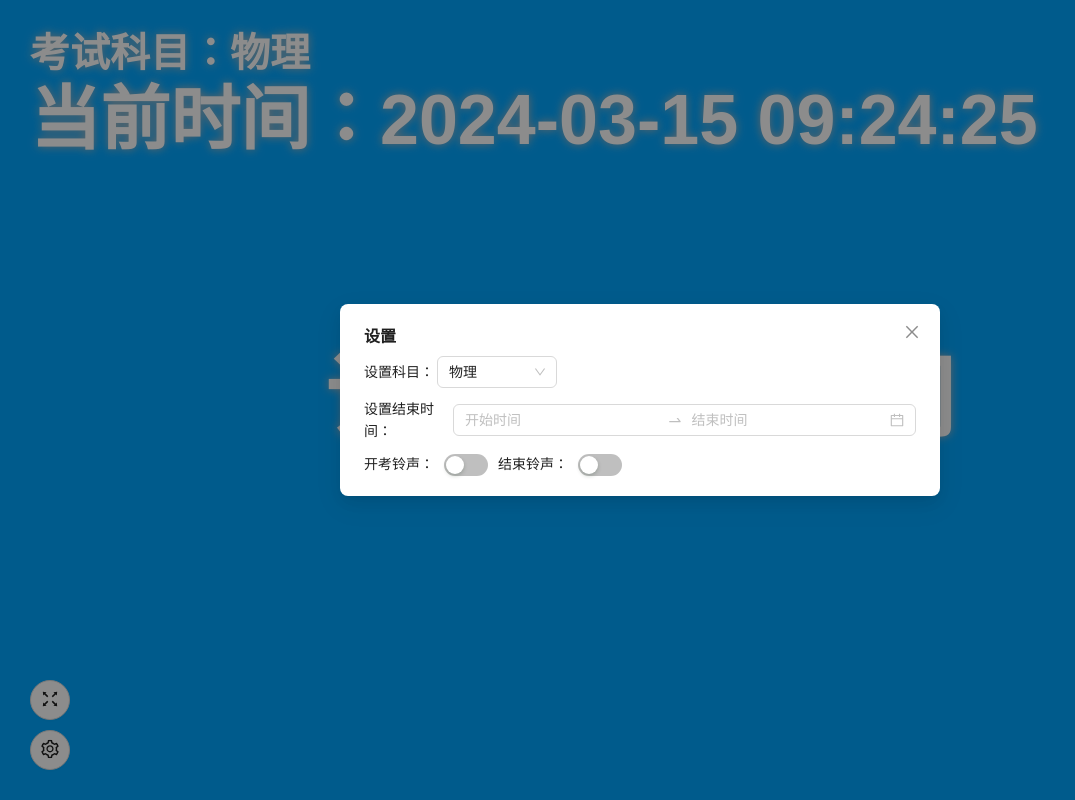
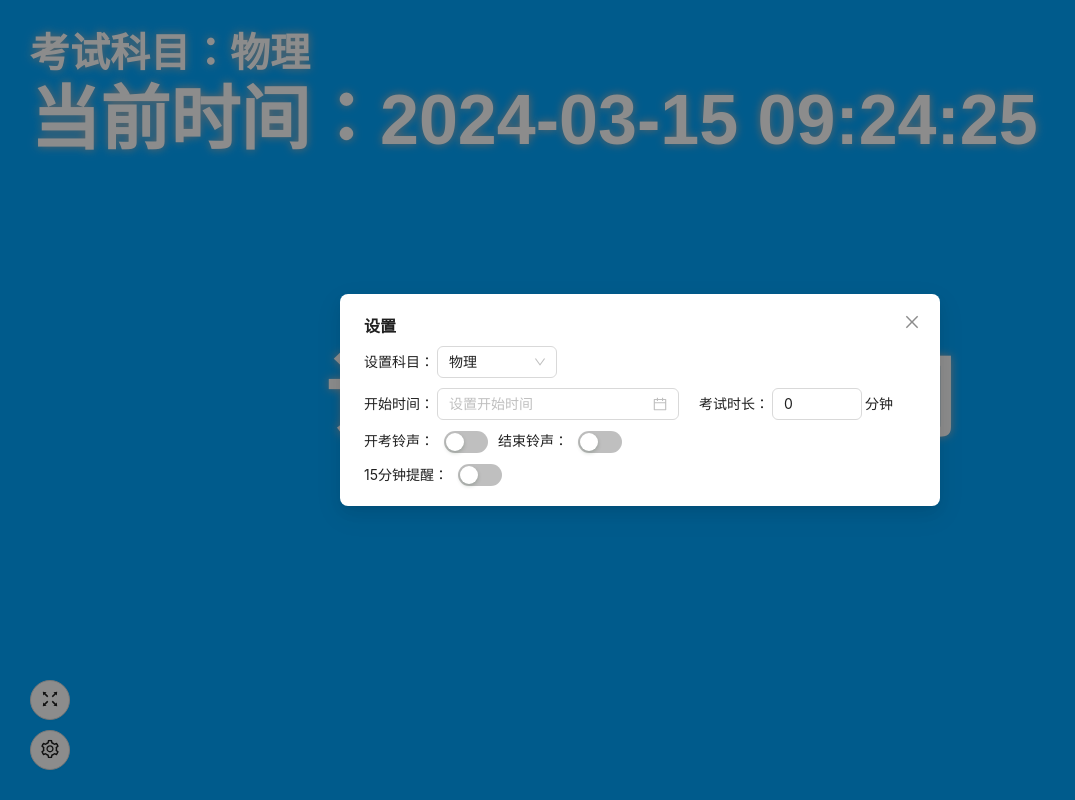
Before and after one commit to sumruler/examCountDown, a Vue app: page / in a window 1280 px wide. Both pictures are taken after a click on the button 50 px from the left and 750 px from the top of the page. Shown: the whole page, without its empty margins (0-1075 px from the left). Built offline with nearby package versions, Linux system fonts and the light colour scheme.

Commit message:
修改了时间设置的方式，增加了结束前15min提醒

```diff
--- a/src/App.vue
+++ b/src/App.vue
@@ -76,26 +76,22 @@ const subjects = ref([ //科目列表
 const subject = ref('物理')
 const setting = ref(false);
 const range = ref([]) //考试时间范围
+const examDuration = ref(0) // 添加考试时长变量
+const remainTime = ref('') // 添加回 remainTime 的定义
 const format0 = timecho => {
   return timecho = Math.floor(timecho * 0.001) * 1000 //将时间戳的毫秒数变为0
 }
 
-const duration = computed(() => {     //考试时长
-  if (range.value.length === 0) { return 0 } else {
-    let start = format0(range.value[0].valueOf())
-    let end = format0(range.value[1].valueOf())
-    return Math.floor((end - start) / 60000)
+const remind15 = ref(false) // 15分钟提醒开关
 
-  }
-})
-
-const remainTime = ref('')
+const audio15 = new Audio('./audio/2.mp3')
+audio15.preload = 'auto'
+audio15.load()
 
 const getRemainTime = () => {
-
   let nowT = Date.now()
   let begin = format0(dayjs(range.value[0]).valueOf())
-  let end = format0(dayjs(range.value[1]).valueOf())
+  let end = begin + examDuration.value * 60000 // 使用开始时间加上时长计算结束时间
 
   let beginDiff = begin - nowT + 1000
   if (beginDiff > 0) {
@@ -122,6 +118,11 @@ const getRemainTime = () => {
     let hour = Math.floor(diff / 3600000)
     let minute = Math.floor((diff - hour * 3600000) / 60000)
     let second = Math.floor((diff - hour * 3600000 - minute * 60000) / 1000)
+
+    if (remind15.value && minute === 15 && second === 0 && hour === 0) {
+      audio15.play()
+    }
+
     if (hour > 0) {
       remainTime.value = `考试剩余时间：${hour} 小时 ${minute} 分 ${second} 秒`
     } else if (minute > 0) {
@@ -142,10 +143,12 @@ const now = ref(dayjs())
 
 onMounted(() => {
   const timer = setInterval(() => {
-
     now.value = dayjs().format('YYYY-MM-DD HH:mm:ss')
-    if (range.value.length > 0) { getRemainTime() } else { remainTime.value = '请设置考试时间' }
-
+    if (range.value[0] && examDuration.value > 0) {
+      getRemainTime()
+    } else {
+      remainTime.value = '请设置考试时间'
+    }
   }, 1000)
 })
 
@@ -171,10 +174,10 @@ const toggleFullscreen = () => {
 
 
     <div class="info">
-      <span style="margin-right: 30px;">考试科目：{{ subject }} </span> <span v-if="range.length > 0">考试时间：{{
-        range[0].format('HH:mm') }} - {{ range[1].format('HH:mm')
-  }}，共 {{ duration }} 分钟</span>
-    </div>
+  <span style="margin-right: 30px;">考试科目：{{ subject }} </span>
+  <span v-if="range.length > 0">考试时间：{{
+    range[0].format('HH:mm') }} - {{ dayjs(range[0]).add(examDuration, 'minutes').format('HH:mm') }}，共 {{ examDuration }} 分钟</span>
+</div>
     <div class="currentTime">
       当前时间：{{ now }}
 
@@ -213,30 +216,42 @@ const toggleFullscreen = () => {
   <a-modal v-model:open="setting" width="600px" title="设置" centered :footer="null">
 
     <a-space direction="vertical" :size="10">
-
-
       <a-space :size="3">
-
         <span>设置科目：</span>
         <a-select ref="select" v-model:value="subject" style="width: 120px" :options="subjects"
           placeholder="选择科目"></a-select>
-
-
-      </a-space>
-      <a-space :size="3">
-        <span>设置结束时间：</span>
-        <!-- <a-date-picker v-model:value="deadline" show-time placeholder="设置结束时间" format="YYYY-MM-DD HH:mm" /> -->
-        <a-range-picker v-model:value="range" format="YYYY-MM-DD HH:mm:ss" :placeholder="['开始时间', '结束时间']" show-time />
-
-      </a-space>
-      <a-space :size="10">
-
-        <span> 开考铃声：</span><a-switch v-model:checked="beginAudio" /><span>结束铃声：</span> <a-switch
-          v-model:checked="endAudio" />
-
       </a-space>
 
+      <a-space :size="20">
+        <a-space :size="3">
+          <span>开始时间：</span>
+          <a-date-picker
+            v-model:value="range[0]"
+            :show-time="{ format: 'HH:mm' }"
+            placeholder="设置开始时间"
+            format="YYYY-MM-DD HH:mm"
+            @change="time => range.value = [dayjs(time).second(0)]"
+          />
+        </a-space>
 
+        <a-space :size="3">
+          <span>考试时长：</span>
+          <a-input-number v-model:value="examDuration" :min="1" :max="360" placeholder="请输入考试时长" />
+          <span>分钟</span>
+        </a-space>
+      </a-space>
+
+      <a-space :size="10">
+        <span>开考铃声：</span>
+        <a-switch v-model:checked="beginAudio" />
+        <span>结束铃声：</span>
+        <a-switch v-model:checked="endAudio" />
+      </a-space>
+
+      <a-space :size="10">
+        <span>15分钟提醒：</span>
+        <a-switch v-model:checked="remind15" />
+      </a-space>
     </a-space>
   </a-modal>
 </template>
```
Also changed, not shown: 1 other file (tests, documents, lock files or other folders).
